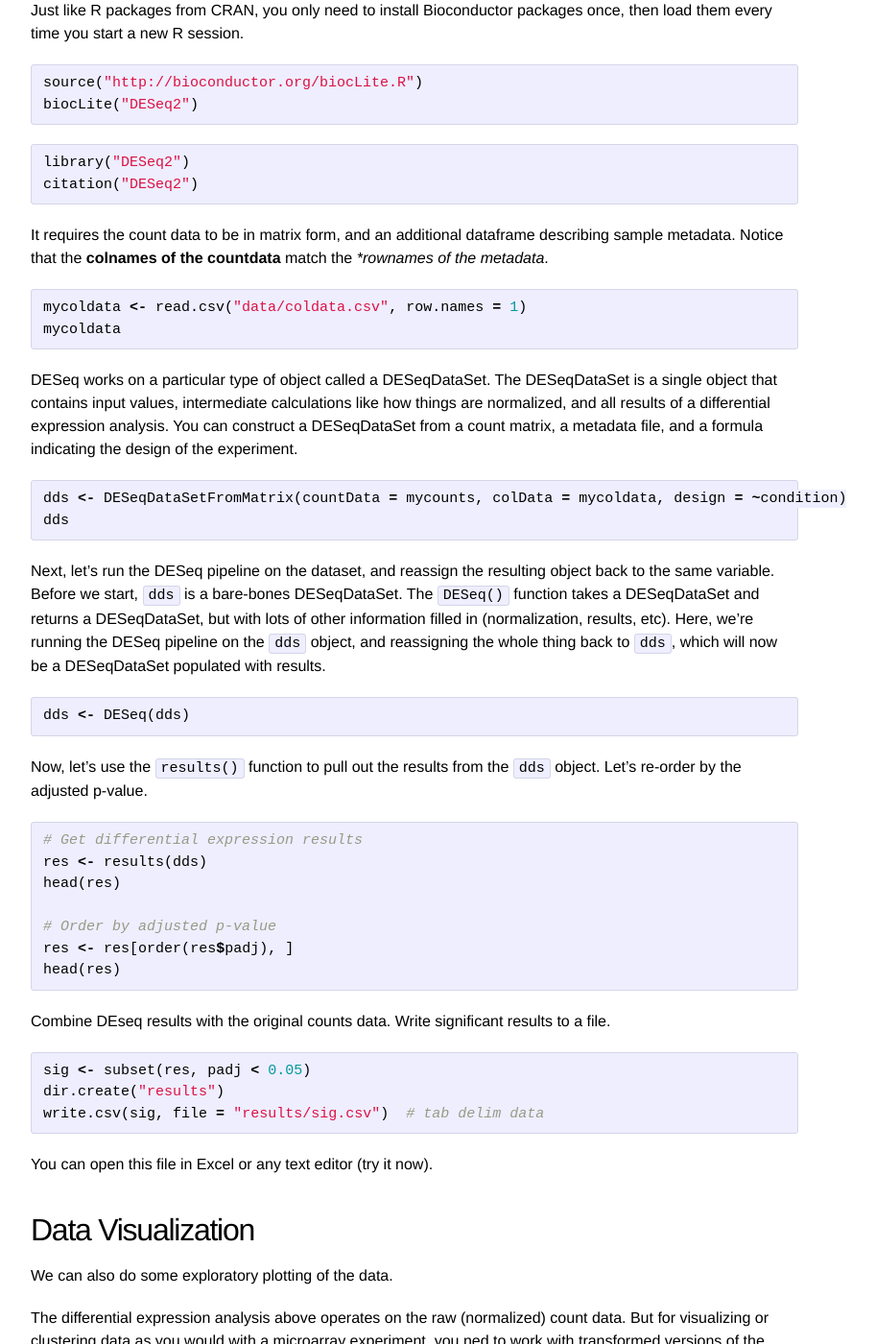
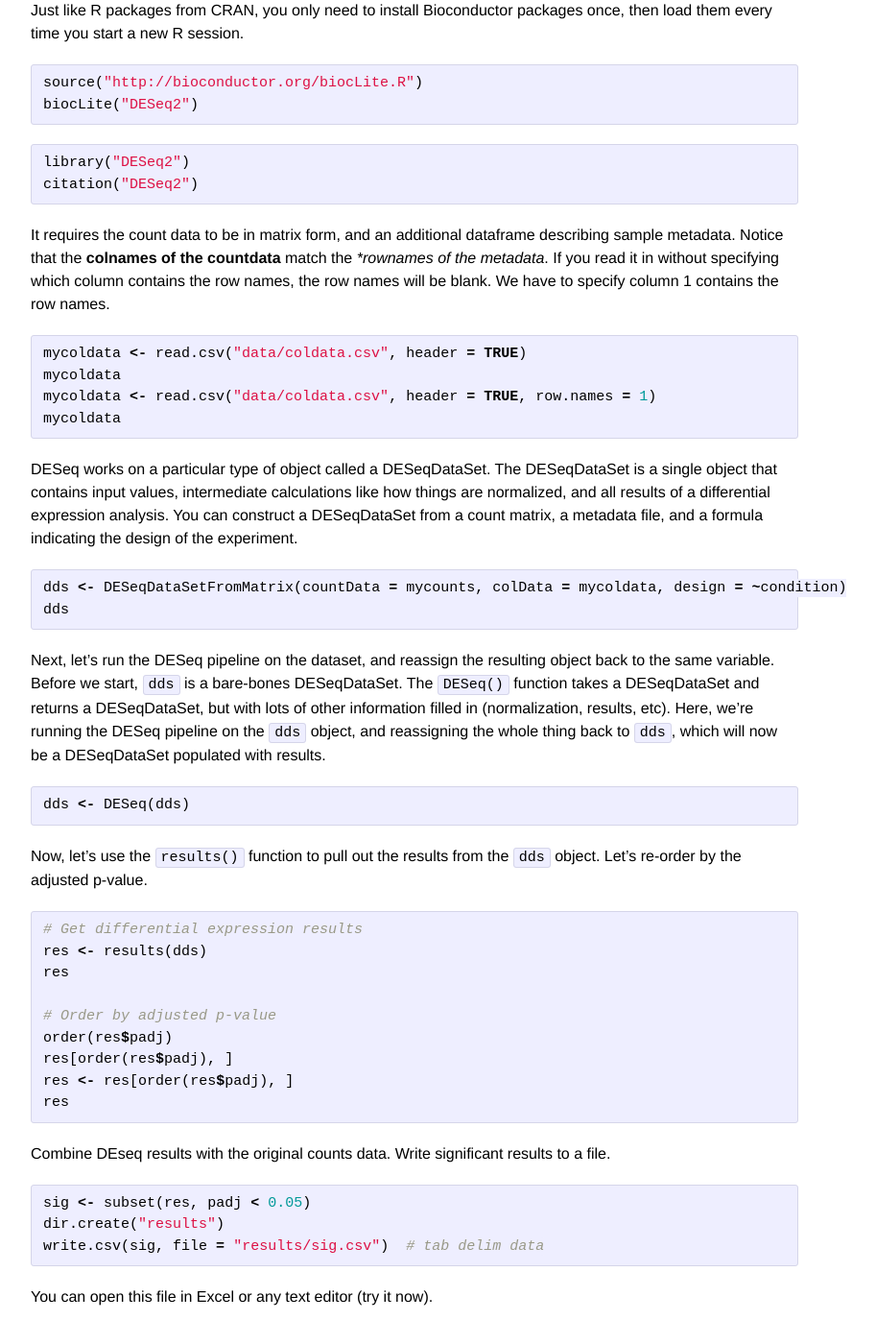
Before and after one commit to bioconnector/workshops2015, a Jekyll site: the page built from lessons/rnaseq/rnaseq-diff-expr.md, in a window 1280 px wide and 1400 px high, scrolled down 6413 px. Shown: the whole window at 96% size, without its empty margins (208-1121 px from the left). Built offline with Jekyll 4.4.1, drawn with Linux system fonts in a browser that asks for light colours; Markdown is read by kramdown in place of the engine named in the settings.

Commit message:
results section updated

````diff
--- a/lessons/rnaseq/rnaseq-diff-expr.md
+++ b/lessons/rnaseq/rnaseq-diff-expr.md
@@ -295,11 +295,13 @@
 citation("DESeq2")
 ```
 
-It requires the count data to be in matrix form, and an additional dataframe describing sample metadata. Notice that the **colnames of the countdata** match the **rownames of the metadata*.
+It requires the count data to be in matrix form, and an additional dataframe describing sample metadata. Notice that the **colnames of the countdata** match the **rownames of the metadata*. If you read it in without specifying which column contains the row names, the row names will be blank. We have to specify column 1 contains the row names.
 
 
 ```r
-mycoldata <- read.csv("data/coldata.csv", row.names = 1)
+mycoldata <- read.csv("data/coldata.csv", header = TRUE)
+mycoldata
+mycoldata <- read.csv("data/coldata.csv", header = TRUE, row.names = 1)
 mycoldata
 ```
 
@@ -324,11 +326,13 @@
 ```r
 # Get differential expression results
 res <- results(dds)
-head(res)
+res
 
 # Order by adjusted p-value
+order(res$padj)
+res[order(res$padj), ]
 res <- res[order(res$padj), ]
-head(res)
+res
 ```
 
 Combine DEseq results with the original counts data. Write significant results to a file.
````
Also changed, not shown: lessons/rnaseq/rnaseq-diff-expr.Rmd (+8 -4 lines).
